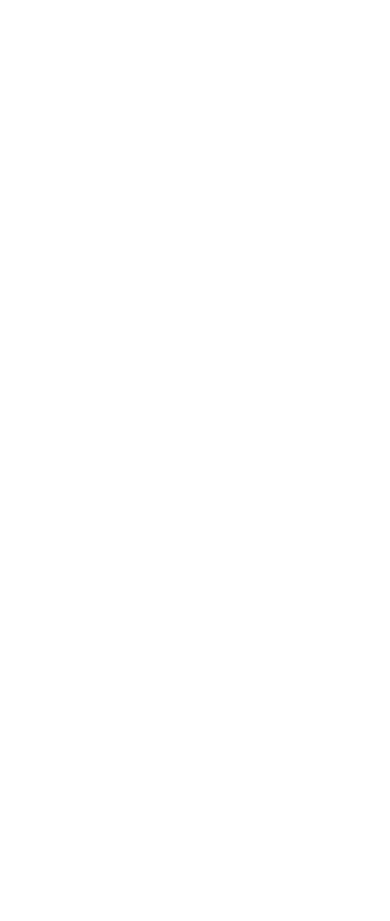
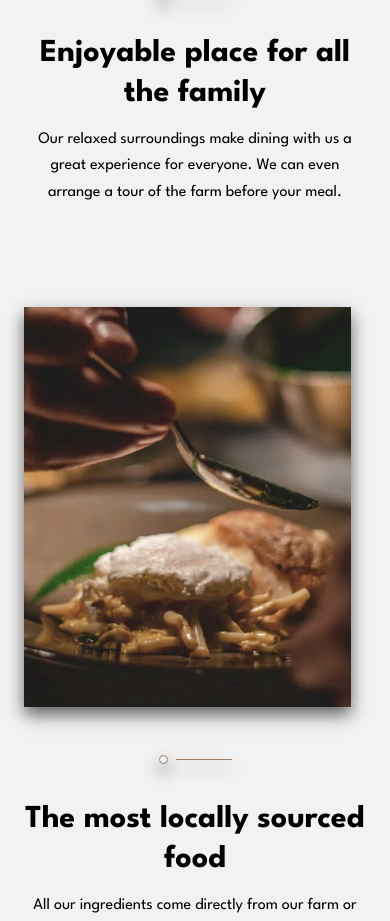
Before and after one commit to Oleksandr-Berd/dine_restourant, a React (Create React App) app: page / in a window 390 px wide. Shown: the part 1060-1981 px from the top of the page. Before the commit the page ends 844 px from the top, so only its background shows below. Built offline with nearby package versions, Linux system fonts and the light colour scheme.

Commit message:
made mobile enjoyable place and local food

```diff
--- /dev/null
+++ b/src/components/EnjoyablePlace/EnjoyablePlace.tsx
@@ -0,0 +1,18 @@
+import * as SC from "./EnjoyablePlaceStyled"
+
+import enjoyableImage from "../../assets/images/homepage/enjoyable-place-mobile@2x.jpg"
+
+const EnjoyablePlace = () => {
+    return (<SC.CommonContainer>
+        <SC.Image src={enjoyableImage} alt="enjoyableImage"  width={327} height={400}/>
+        <SC.FiguresContainer>
+            <SC.Circle></SC.Circle>
+            <SC.Line></SC.Line>
+        </SC.FiguresContainer>
+        <SC.Title>Enjoyable place
+            for all the family</SC.Title>
+        <SC.Text>Our relaxed surroundings make dining with us a great experience for everyone. We can even arrange a tour of the farm before your meal.</SC.Text>
+    </SC.CommonContainer>);
+}
+
+export default EnjoyablePlace;
--- /dev/null
+++ b/src/components/EnjoyablePlace/EnjoyablePlaceStyled.ts
@@ -0,0 +1,67 @@
+import styled from "styled-components";
+
+export const CommonContainer = styled.div`
+  padding-bottom: 101px;
+  padding-left: ${(props) => props.theme.space[6]};
+  padding-right: ${(props) => props.theme.space[6]};
+
+  text-align: center;
+
+  background-color: ${(props) => props.theme.color.backgroundSecondary};
+`;
+
+export const FiguresContainer = styled.div`
+  display: flex;
+  flex-direction: row;
+  align-items: center;
+  justify-content: center;
+
+  margin-bottom: ${(props) => props.theme.space[9]};
+`;
+
+export const Circle = styled.div`
+  width: 7px;
+  height: 7px;
+
+  margin-right: ${(props) => props.theme.space[2]};
+
+  border-radius: ${(props) => props.theme.radius[5]};
+  border: 1px solid ${(props) => props.theme.color.accent};
+
+  box-shadow: 0 8px 16px rgba(0, 0, 0, 0.6);
+`;
+
+export const Line = styled.div`
+  width: 56px;
+  height: 1px;
+
+  background-color: ${(props) => props.theme.color.accent};
+
+  box-shadow: 0 8px 16px rgba(0, 0, 0, 0.6);
+`;
+
+export const Title = styled.h1`
+  margin-bottom: 13px;
+
+  font-size: ${(props) => props.theme.size.M};
+  font-weight: ${(props) => props.theme.weight.bold};
+  line-height: 1.25;
+`;
+
+export const Text = styled.p`
+  font-size: ${(props) => props.theme.size.N};
+  font-weight: ${(props) => props.theme.weight.normal};
+  line-height: 1.63;
+`;
+
+export const Image = styled.img`
+  transform: translateY(-72px);
+
+  box-shadow: 0 8px 16px rgba(0, 0, 0, 0.6);
+`;
+
+export const LocalImage = styled.img`
+  margin-bottom: ${(props) => props.theme.space[11]};
+
+  box-shadow: 0 8px 16px rgba(0, 0, 0, 0.6);
+`;
--- /dev/null
+++ b/src/components/EnjoyablePlace/LocalFood.tsx
@@ -0,0 +1,17 @@
+import * as SC from "./EnjoyablePlaceStyled"
+
+import localFood from "../../assets/images/homepage/locally-sourced-mobile@2x.jpg"
+
+const LocalFood = () => {
+    return (<SC.CommonContainer>
+        <SC.LocalImage src={localFood} alt="enjoyableImage" width={327} height={400} />
+        <SC.FiguresContainer>
+            <SC.Circle></SC.Circle>
+            <SC.Line></SC.Line>
+        </SC.FiguresContainer>
+        <SC.Title>The most locally sourced food</SC.Title>
+        <SC.Text>All our ingredients come directly from our farm or local fishery. So you can be sure that you’re eating the freshest, most sustainable food.</SC.Text>
+    </SC.CommonContainer> );
+}
+
+export default LocalFood;
--- a/src/components/Hero/Hero.tsx
+++ b/src/components/Hero/Hero.tsx
@@ -3,7 +3,6 @@
 import * as SC from "./HeroStyled"
 
 import heroMobile from "../../assets/images/homepage/hero-bg-mobile@2x.jpg"
-import { NavLink } from "react-router-dom";
 
 const Hero = (): JSX.Element => {
 
--- a/src/components/Hero/HeroStyled.ts
+++ b/src/components/Hero/HeroStyled.ts
@@ -55,7 +55,7 @@
 
 font-size: 17px;
 font-weight: ${props => props.theme.weight.normal};
-color: ${props => props.theme.color.backgroundSecondary};
+color: ${props => props.theme.color.textSecondary};
 
 border: 1px solid ${props => props.theme.color.backgroundSecondary};
 `
--- a/src/pages/HomePage/HomePage.tsx
+++ b/src/pages/HomePage/HomePage.tsx
@@ -1,11 +1,15 @@
 import React from 'react';
 
 import Hero from "components/Hero/Hero";
+import EnjoyablePlace from 'components/EnjoyablePlace/EnjoyablePlace';
+import LocalFood from 'components/EnjoyablePlace/LocalFood';
 
 const HomePage = (): JSX.Element => {
 
     return (<div>
         <Hero />
+        <EnjoyablePlace />
+        <LocalFood/>
     </div>);
 }
 
```
